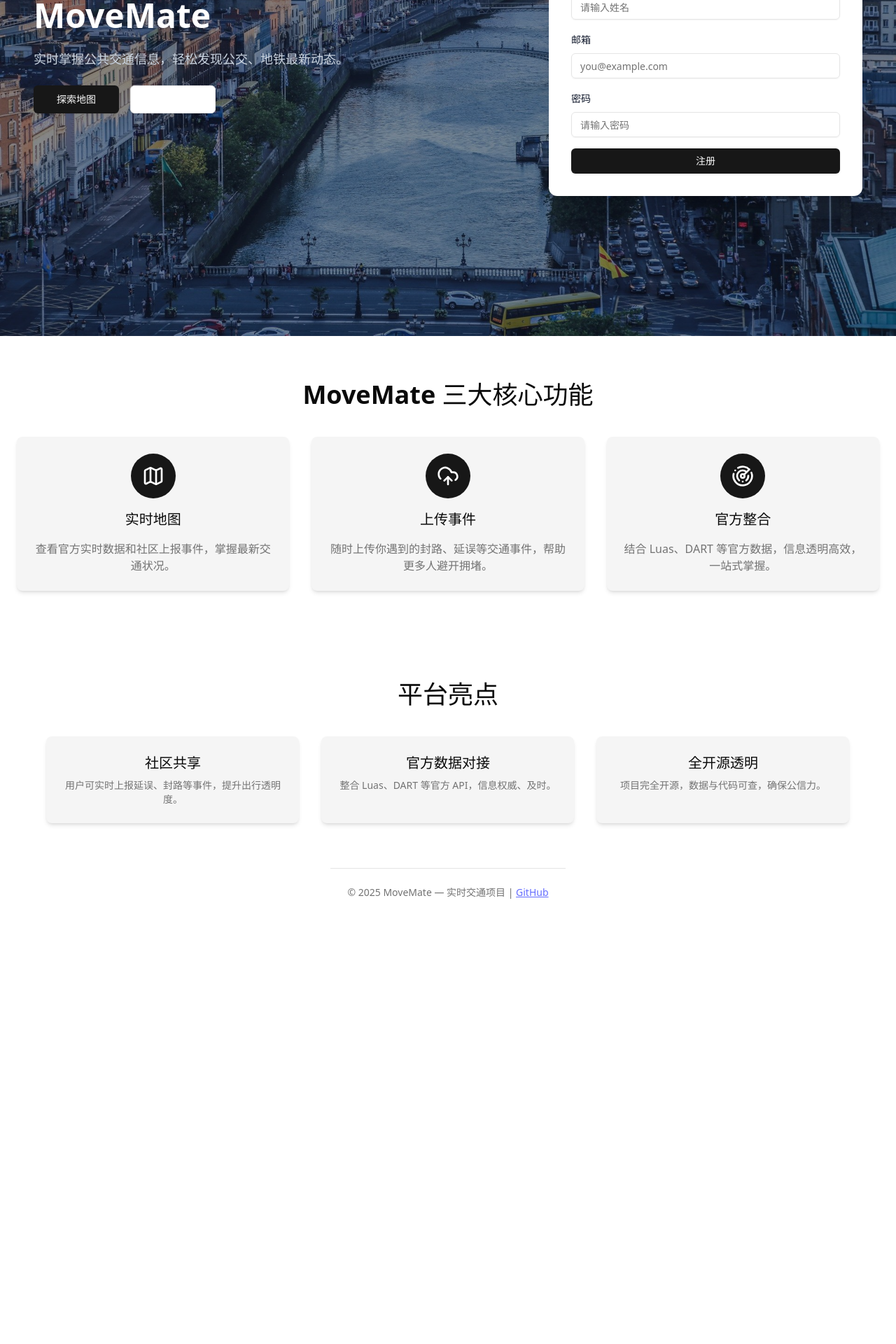
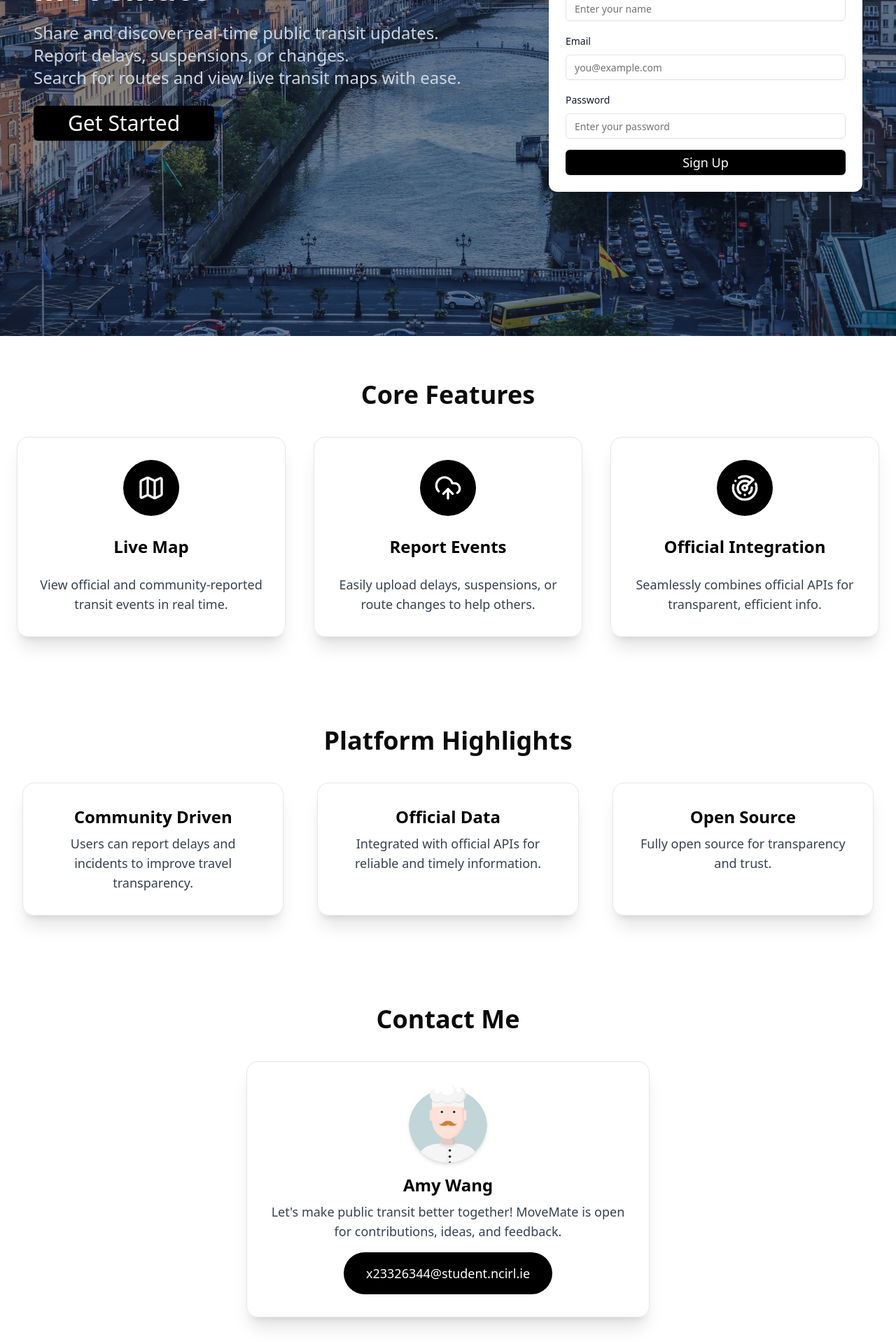
Before and after one commit to AmySihui/MoveMate1.0, a React (Vite) app in the folder Client/: page / in a window 1280 px wide. Shown: the part 320-2240 px from the top of the page at 70% size. Before the commit the page ends 1629 px from the top, so only its background shows below. Built offline with nearby package versions, Linux system fonts and the light colour scheme.

Commit message:
home page fix

```diff
--- /dev/null
+++ b/Client/src/components/Landing/ContactSection.tsx
@@ -0,0 +1,52 @@
+import { motion } from "framer-motion";
+import avatar from "@/assets/avatar.svg";
+
+export default function ContactSection() {
+  return (
+    <motion.section
+      initial="hidden"
+      whileInView="visible"
+      viewport={{ once: true, amount: 0.2 }}
+      variants={{
+        hidden: { opacity: 0 },
+        visible: { opacity: 1, transition: { staggerChildren: 0.2 } },
+      }}
+      className="mx-auto max-w-7xl px-6 py-16"
+    >
+      <motion.h2
+        className="mb-10 text-center text-3xl font-bold md:text-4xl"
+        variants={{
+          hidden: { opacity: 0, y: 20 },
+          visible: { opacity: 1, y: 0 },
+        }}
+      >
+        Contact Me
+      </motion.h2>
+
+      <motion.div
+        className="mx-auto flex max-w-xl flex-col items-center rounded-2xl border border-gray-200 bg-white/80 p-8 text-center shadow-xl transition hover:shadow-2xl"
+        variants={{
+          hidden: { opacity: 0, y: 20 },
+          visible: { opacity: 1, y: 0 },
+        }}
+      >
+        <img
+          src={avatar}
+          alt="chef"
+          className="mb-4 h-28 w-28 rounded-full shadow-md"
+        />
+        <h3 className="mb-2 text-2xl font-bold text-black">Amy Wang</h3>
+        <p className="mb-4 text-lg text-gray-700">
+          Let's make public transit better together! MoveMate is open for
+          contributions, ideas, and feedback.
+        </p>
+        <a
+          href="mailto:x23326344@student.ncirl.ie"
+          className="inline-block rounded-full bg-black px-8 py-4 text-lg text-white outline-none transition-colors visited:text-white hover:bg-gray-700 focus:outline-none focus:ring-0"
+        >
+          x23326344@student.ncirl.ie
+        </a>
+      </motion.div>
+    </motion.section>
+  );
+}
--- a/Client/src/components/Landing/DiscoverSection.tsx
+++ b/Client/src/components/Landing/DiscoverSection.tsx
@@ -20,42 +20,43 @@ export default function DiscoverSection() {
           visible: { opacity: 1, y: 0 },
         }}
       >
-        MoveMate 三大核心功能
+        Core Features
       </motion.h2>
 
-      <div className="grid gap-8 md:grid-cols-3">
+      <div className="grid gap-10 md:grid-cols-3">
         {[
           {
-            icon: <Map className="h-8 w-8" />,
-            title: "实时地图",
-            description: "查看官方实时数据和社区上报事件，掌握最新交通状况。",
+            icon: <Map className="h-10 w-10" />,
+            title: "Live Map",
+            description:
+              "View official and community-reported transit events in real time.",
           },
           {
-            icon: <UploadCloud className="h-8 w-8" />,
-            title: "上传事件",
+            icon: <UploadCloud className="h-10 w-10" />,
+            title: "Report Events",
             description:
-              "随时上传你遇到的封路、延误等交通事件，帮助更多人避开拥堵。",
+              "Easily upload delays, suspensions, or route changes to help others.",
           },
           {
-            icon: <Radar className="h-8 w-8" />,
-            title: "官方整合",
+            icon: <Radar className="h-10 w-10" />,
+            title: "Official Integration",
             description:
-              "结合 Luas、DART 等官方数据，信息透明高效，一站式掌握。",
+              "Seamlessly combines official APIs for transparent, efficient info.",
           },
         ].map((item, index) => (
           <motion.div
             key={index}
-            className="flex flex-col items-center gap-4 rounded-lg bg-muted p-6 text-center shadow-md transition hover:shadow-lg"
+            className="flex flex-col items-center gap-5 rounded-2xl border border-gray-200 bg-white/80 p-8 text-center shadow-xl transition hover:shadow-2xl"
             variants={{
               hidden: { opacity: 0, y: 20 },
               visible: { opacity: 1, y: 0 },
             }}
           >
-            <div className="rounded-full bg-primary p-4 text-white">
+            <div className="mb-2 rounded-full bg-black p-5 text-white">
               {item.icon}
             </div>
-            <h3 className="text-xl font-semibold">{item.title}</h3>
-            <p className="text-muted-foreground">{item.description}</p>
+            <h3 className="mb-1 text-2xl font-bold text-black">{item.title}</h3>
+            <p className="text-lg text-gray-700">{item.description}</p>
           </motion.div>
         ))}
       </div>
--- a/Client/src/components/Landing/FeaturesSection.tsx
+++ b/Client/src/components/Landing/FeaturesSection.tsx
@@ -19,36 +19,38 @@ export default function FeaturesSection() {
           visible: { opacity: 1, y: 0 },
         }}
       >
-        平台亮点
+        Platform Highlights
       </motion.h2>
 
       <div className="flex flex-col justify-between gap-8 md:flex-row">
         {[
           {
-            title: "社区共享",
-            description: "用户可实时上报延误、封路等事件，提升出行透明度。",
+            title: "Community Driven",
+            description:
+              "Users can report delays and incidents to improve travel transparency.",
           },
           {
-            title: "官方数据对接",
-            description: "整合 Luas、DART 等官方 API，信息权威、及时。",
+            title: "Official Data",
+            description:
+              "Integrated with official APIs for reliable and timely information.",
           },
           {
-            title: "全开源透明",
-            description: "项目完全开源，数据与代码可查，确保公信力。",
+            title: "Open Source",
+            description: "Fully open source for transparency and trust.",
           },
         ].map((feature, index) => (
           <motion.div
             key={index}
-            className="flex-1 rounded-lg bg-muted p-6 text-center shadow-md transition hover:shadow-lg"
+            className="mx-2 flex-1 rounded-2xl border border-gray-200 bg-white/80 p-8 text-center shadow-xl transition hover:shadow-2xl"
             variants={{
               hidden: { opacity: 0, y: 20 },
               visible: { opacity: 1, y: 0 },
             }}
           >
-            <h3 className="mb-2 text-xl font-semibold">{feature.title}</h3>
-            <p className="text-sm text-muted-foreground">
-              {feature.description}
-            </p>
+            <h3 className="mb-2 text-2xl font-bold text-black">
+              {feature.title}
+            </h3>
+            <p className="text-lg text-gray-700">{feature.description}</p>
           </motion.div>
         ))}
       </div>
--- a/Client/src/components/Landing/FooterSection.tsx
+++ b/Client/src/components/Landing/FooterSection.tsx
@@ -2,9 +2,9 @@ export default function FooterSection() {
   return (
     <footer className="mx-auto max-w-7xl border-t px-6 py-6 text-center text-sm text-muted-foreground">
       <p>
-        © 2025 MoveMate — 实时交通项目 |{" "}
+        © 2025 MoveMate |{" "}
         <a
-          href="https://github.com/your-repo-link"
+          href="https://github.com/AmySihui/MoveMate"
           target="_blank"
           rel="noopener noreferrer"
           className="underline"
--- a/Client/src/components/Landing/HeroSection.tsx
+++ b/Client/src/components/Landing/HeroSection.tsx
@@ -43,26 +43,27 @@ export default function HeroSection() {
     >
       <div className="backdrop-brightness-45 absolute inset-0 bg-slate-900/50"></div>
 
-      <div className="relative z-10 mx-auto flex w-full max-w-7xl flex-col items-center justify-between gap-8 md:flex-row">
-        {/* 左侧介绍 */}
+      <div className="relative z-10 mx-auto flex w-full max-w-7xl flex-col items-center justify-between gap-20 md:flex-row">
         <div className="flex-1 space-y-6">
           <h1 className="text-4xl font-extrabold leading-tight md:text-5xl">
             MoveMate
           </h1>
-          <p className="text-lg text-slate-300">
-            实时掌握公共交通信息，轻松发现公交、地铁最新动态。
+          <p className="text-2xl text-slate-300 md:text-2xl">
+            Share and discover real-time public transit updates.
+            <br />
+            Report delays, suspensions, or changes.
+            <br />
+            Search for routes and view live transit maps with ease.
           </p>
           <div className="flex gap-4">
-            <Button size="lg">探索地图</Button>
-            <Button size="lg" variant="outline">
-              了解功能
+            <Button className="bg-black px-12 py-6 text-3xl text-white transition-colors hover:bg-white hover:text-black">
+              Get Started
             </Button>
           </div>
         </div>
 
-        {/* 右侧注册表单 */}
-        <div className="w-full max-w-md flex-1 rounded-xl bg-white p-8 text-slate-900 shadow-xl">
-          <h2 className="mb-4 text-2xl font-bold">注册 MoveMate</h2>
+        <div className="w-full max-w-md flex-1 rounded-xl bg-white p-6 text-slate-900 shadow-xl">
+          <h2 className="mb-4 text-3xl font-bold">Sign up for MoveMate</h2>
           <Form {...form}>
             <form onSubmit={form.handleSubmit(onSubmit)} className="space-y-4">
               <FormField
@@ -70,9 +71,13 @@ export default function HeroSection() {
                 name="fullName"
                 render={({ field }) => (
                   <FormItem>
-                    <FormLabel>姓名</FormLabel>
+                    <FormLabel>Full Name</FormLabel>
                     <FormControl>
-                      <Input placeholder="请输入姓名" {...field} />
+                      <Input
+                        className="text-lg"
+                        placeholder="Enter your name"
+                        {...field}
+                      />
                     </FormControl>
                     <FormMessage />
                   </FormItem>
@@ -84,9 +89,10 @@ export default function HeroSection() {
                 name="email"
                 render={({ field }) => (
                   <FormItem>
-                    <FormLabel>邮箱</FormLabel>
+                    <FormLabel>Email</FormLabel>
                     <FormControl>
                       <Input
+                        className="text-lg"
                         type="email"
                         placeholder="you@example.com"
                         {...field}
@@ -102,11 +108,12 @@ export default function HeroSection() {
                 name="password"
                 render={({ field }) => (
                   <FormItem>
-                    <FormLabel>密码</FormLabel>
+                    <FormLabel>Password</FormLabel>
                     <FormControl>
                       <Input
+                        className="text-lg"
                         type="password"
-                        placeholder="请输入密码"
+                        placeholder="Enter your password"
                         {...field}
                       />
                     </FormControl>
@@ -115,8 +122,11 @@ export default function HeroSection() {
                 )}
               />
 
-              <Button type="submit" className="w-full">
-                注册
+              <Button
+                type="submit"
+                className="w-full bg-black text-lg text-white hover:bg-gray-700"
+              >
+                Sign Up
               </Button>
             </form>
           </Form>
--- a/Client/src/components/Landing/page.tsx
+++ b/Client/src/components/Landing/page.tsx
@@ -2,6 +2,7 @@ import DiscoverSection from "./DiscoverSection";
 import FeaturesSection from "./FeaturesSection";
 import FooterSection from "./FooterSection";
 import HeroSection from "./HeroSection";
+import ContactSection from "./ContactSection";
 
 export default function Landing() {
   return (
@@ -9,6 +10,7 @@ export default function Landing() {
       <HeroSection />
       <DiscoverSection />
       <FeaturesSection />
+      <ContactSection />
       <FooterSection />
     </>
   );
--- a/Client/src/components/Navbar.tsx
+++ b/Client/src/components/Navbar.tsx
@@ -25,7 +25,7 @@ export default function Navbar() {
             asChild
             className="bg-black text-white transition-colors hover:bg-white hover:text-black"
           >
-            <Link to="/login">登录</Link>
+            <Link to="/login">Login</Link>
           </Button>
         </div>
       </div>
```
Also changed, not shown: Client/src/assets/avatar.svg (added).
